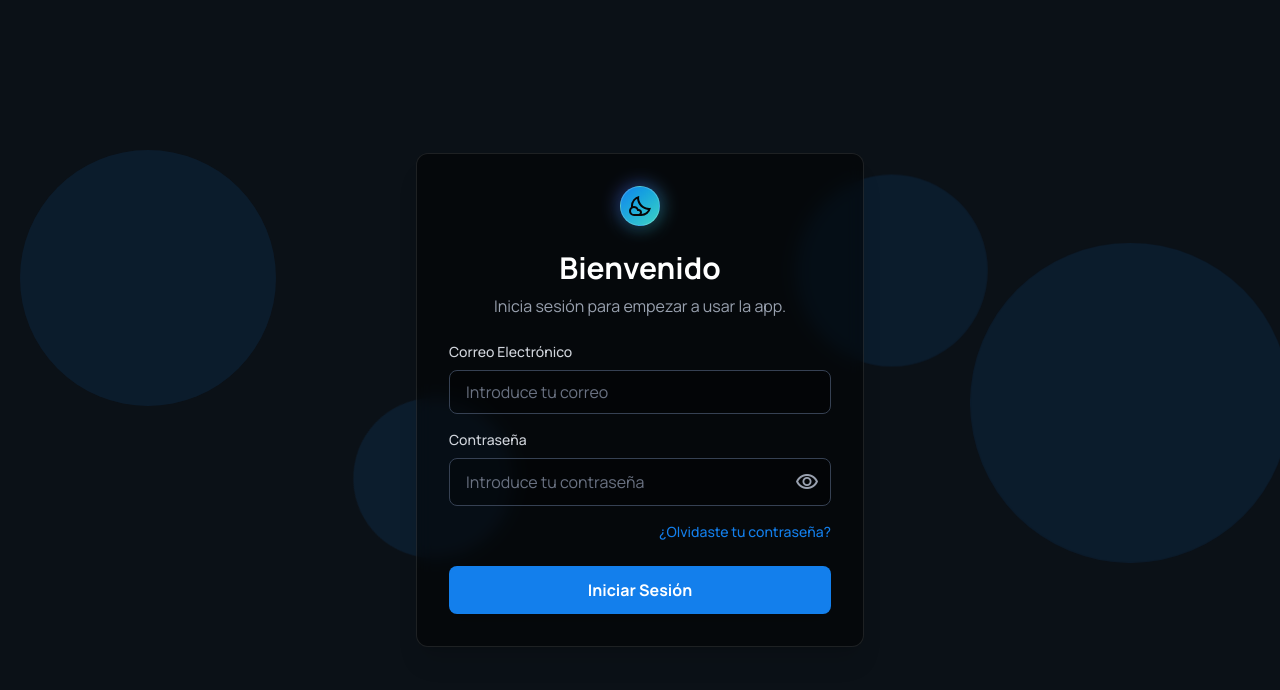
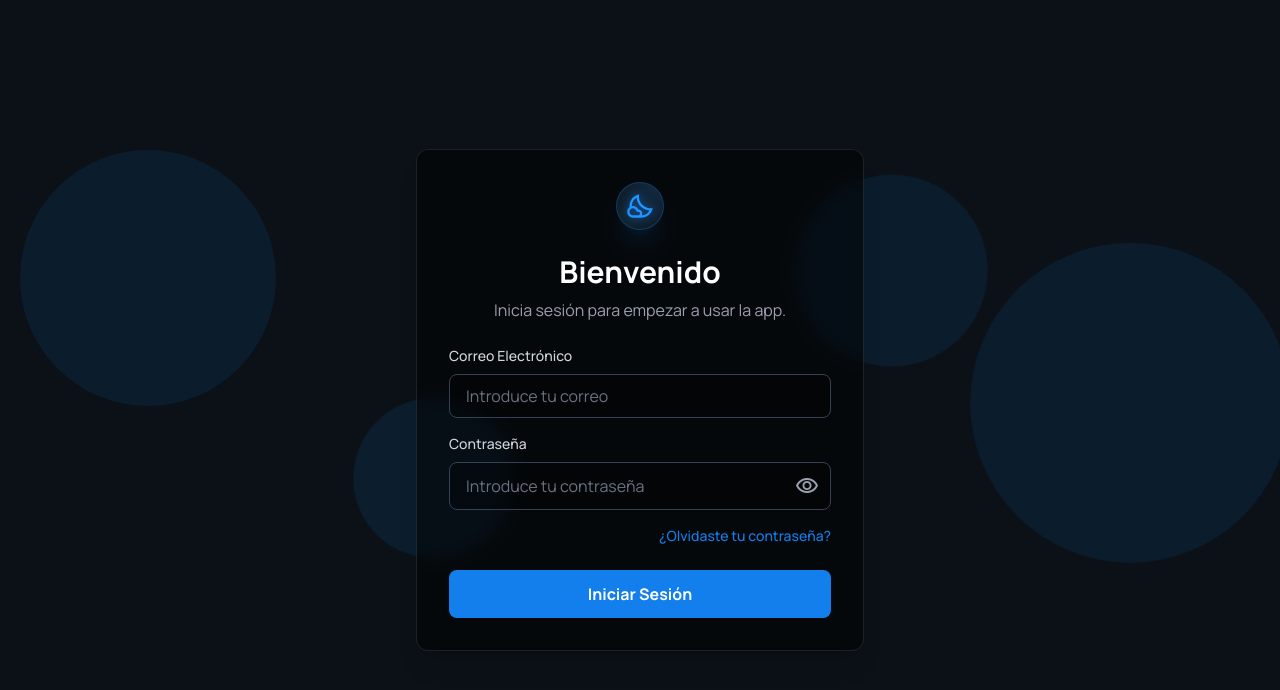
Before and after one commit to ManuJSM/PsicoApp, a Vue app: page / in a window 1280 px wide. Shown: the top 690 px of the page. Built offline with nearby package versions, Linux system fonts and the light colour scheme; no server answers.

Commit message:
logo update

```diff
--- a/src/views/Layout/AppMenu/components/HeaderLogo.vue
+++ b/src/views/Layout/AppMenu/components/HeaderLogo.vue
@@ -1,17 +1,38 @@
 <template>
-  <div class="relative group">
+  <div class="relative group cursor-pointer">
     <div
-      class="absolute -inset-1 bg-linear-to-br from-[#4b39ef] to-[#39d2c0] rounded-full blur-sm opacity-40 group-hover:opacity-100 transition-opacity duration-500"
+      class="absolute -inset-1 bg-primary/20 rounded-full blur-md opacity-0 group-hover:opacity-100 transition-all duration-500"
     ></div>
 
     <div
-      class="relative size-10 bg-linear-to-br from-[#4b39ef] to-[#39d2c0] dark:from-primary dark:to-[#39d2c0] rounded-full flex justify-center items-center shadow-lg border border-white/20 overflow-hidden"
+      class="relative size-12 rounded-full bg-card-dark border border-primary/30 shadow-xl shadow-primary/10 flex items-center justify-center overflow-hidden transition-all duration-500 group-hover:border-primary group-hover:scale-105"
     >
       <div
-        class="absolute inset-0 bg-linear-to-tr from-white/10 to-transparent opacity-50"
+        class="absolute top-0 right-0 -mr-4 -mt-4 size-10 rounded-full bg-primary/20 blur-[15px]"
+      ></div>
+      <div
+        class="absolute bottom-0 left-0 -ml-4 -mb-4 size-8 rounded-full bg-emerald-500/10 blur-md"
       ></div>
 
-      <img src="@/assets/appIcon.svg" alt="logo" />
+      <img
+        src="@/assets/appIcon.svg"
+        alt="logo"
+        class="relative size-7 object-contain transition-all duration-500 group-hover:scale-110 logo-glow"
+      />
     </div>
   </div>
 </template>
+
+<style scoped>
+  .logo-glow {
+    filter: invert(42%) sepia(93%) saturate(1352%) hue-rotate(189deg)
+      brightness(100%) contrast(105%)
+      drop-shadow(0 0 5px rgba(19, 127, 236, 0.8));
+  }
+
+  /* En hover podemos hacerlo brillar más */
+  .group:hover .logo-glow {
+    filter: invert(42%) sepia(93%) saturate(1352%) hue-rotate(189deg)
+      brightness(115%) contrast(105%) drop-shadow(0 0 8px rgba(19, 127, 236, 1));
+  }
+</style>
--- a/src/views/UserCalendar/MainView.vue
+++ b/src/views/UserCalendar/MainView.vue
@@ -114,7 +114,7 @@
         class="sticky md:relative top-0 z-10 backdrop-blur-sm md:px-4 xl:px-20 flex pt-4 flex-col justify-center items-center lg:flex-row lg:justify-between lg:items-end gap-6"
       >
         <h1
-          class="text-white text-3xl md:w-90 md:text-4xl font-black tracking-tighter leading-none"
+          class="text-white text-3xl md:w-90 md:text-4xl font-black tracking-tighter leading-none mt-1"
         >
           {{
             selectedView === DashboardViews.DIARIA
```
